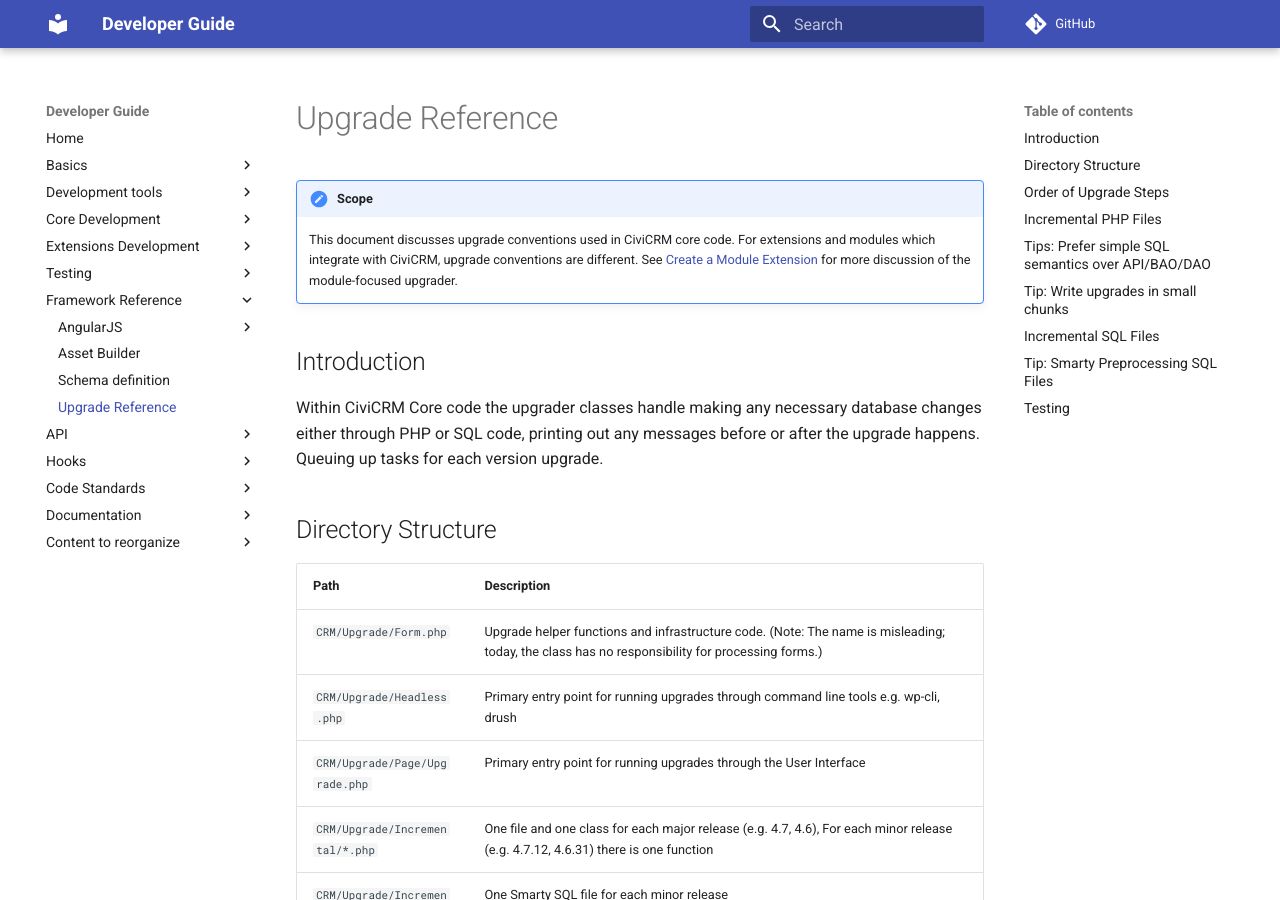
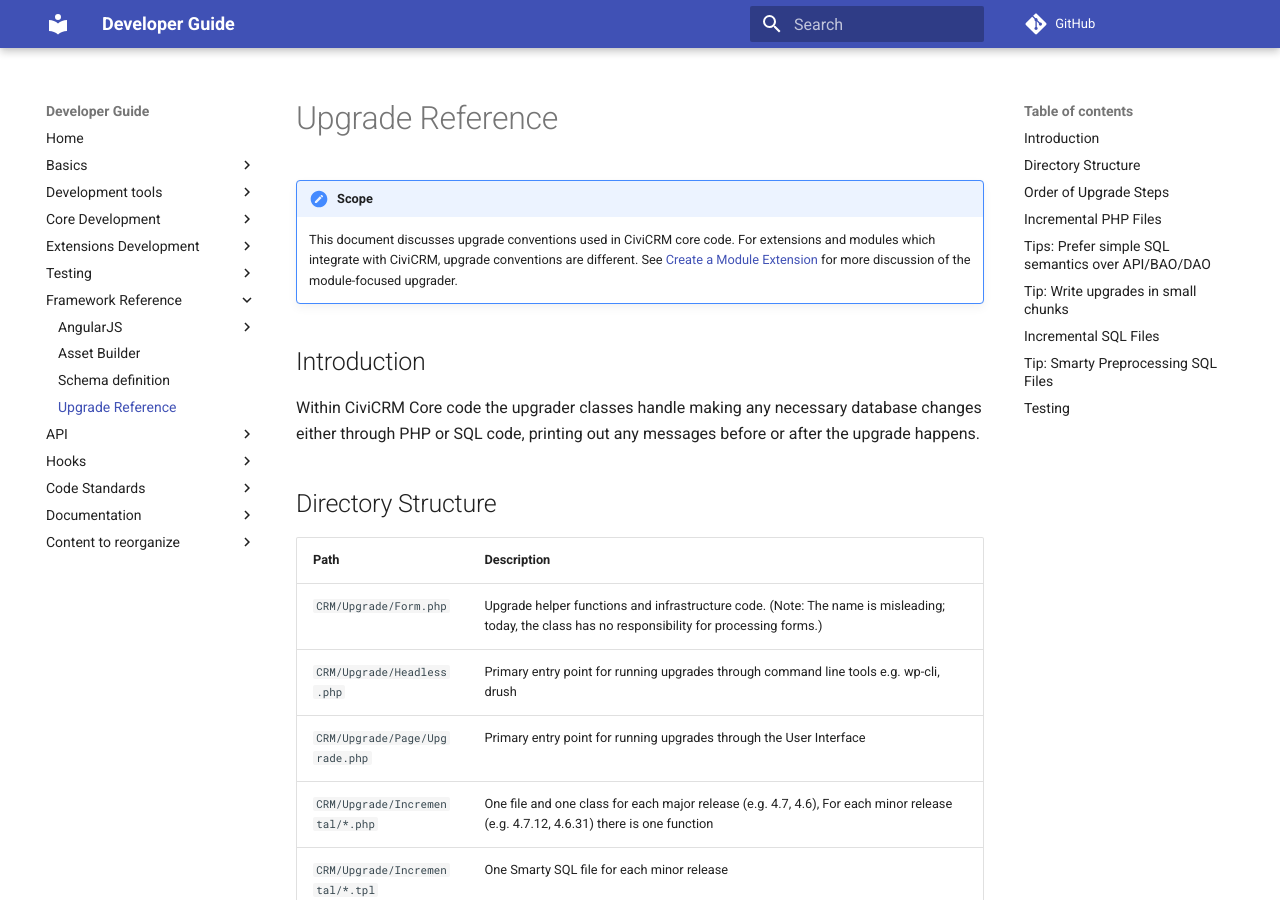
Before and after one commit to civicrm/civicrm-dev-docs, an MkDocs documentation site: the page built from docs/framework/upgrade.md, in a window 1280 px wide and 900 px high. Built offline with MkDocs 1.6.1 and Material for MkDocs 9.7.7, drawn with Linux system fonts in a browser that asks for light colours; comment, search, counter and statistics services are not loaded; old or Windows-style settings are respelled for this version of MkDocs.

Commit message:
Remove incomplete sentence

```diff
--- a/docs/framework/upgrade.md
+++ b/docs/framework/upgrade.md
@@ -5,7 +5,7 @@
 
 ## Introduction
 
-Within CiviCRM Core code the upgrader classes handle making any necessary database changes either through PHP or SQL code, printing out any messages before or after the upgrade happens. Queuing up tasks for each version upgrade.
+Within CiviCRM Core code the upgrader classes handle making any necessary database changes either through PHP or SQL code, printing out any messages before or after the upgrade happens.
 
 ## Directory Structure
 
```
